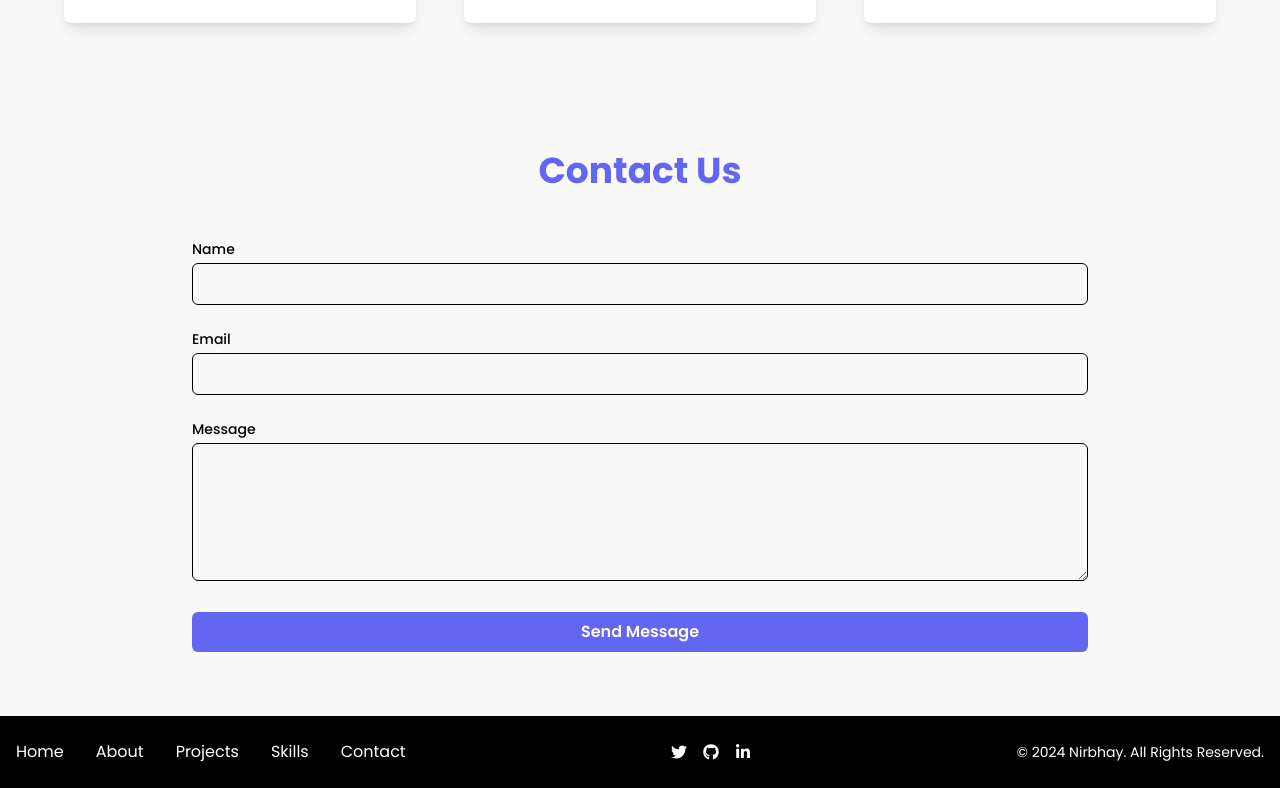
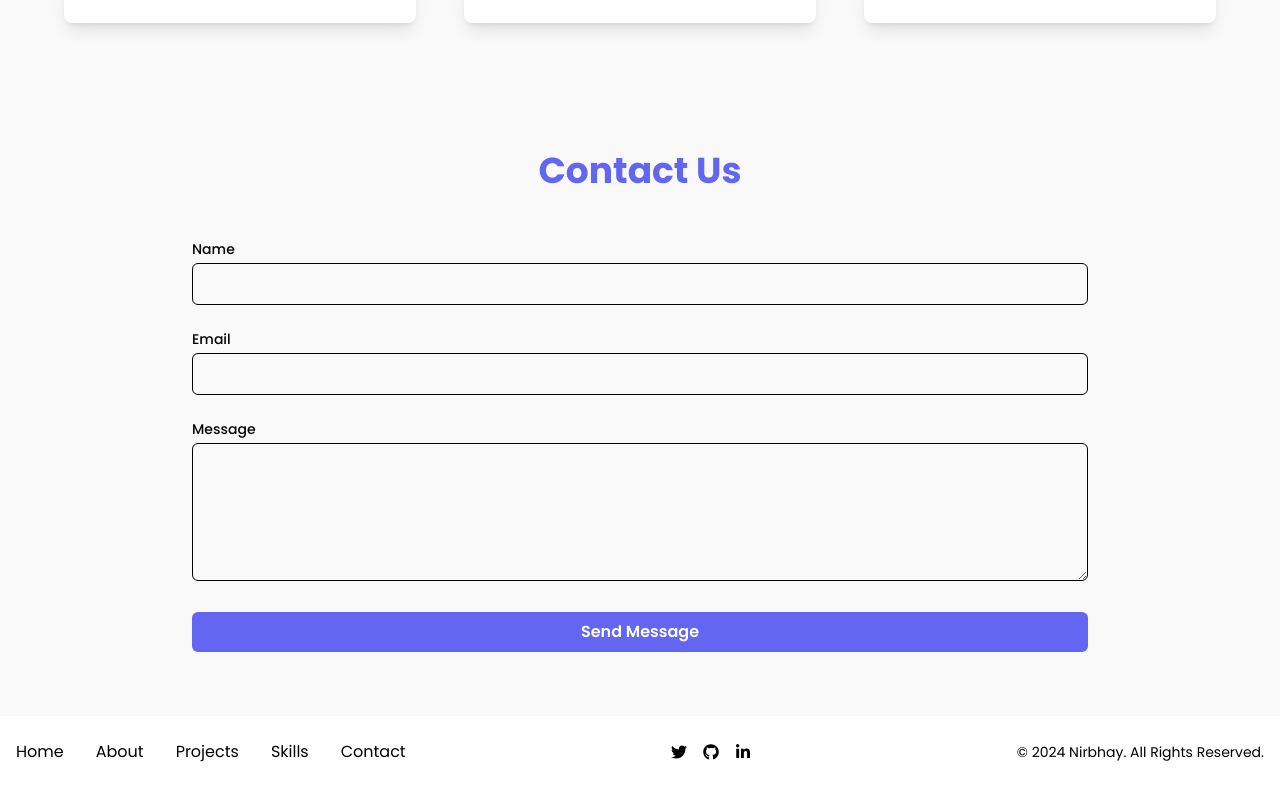
Before and after one commit to NirbhaySingh74/portfoio, a React (Vite) app: page / in a window 1280 px wide. Shown: the part 2592-3380 px from the top of the page. Built offline with nearby package versions, Linux system fonts and the light colour scheme.

Commit message:
Footer updated

```diff
--- a/src/components/Footer.tsx
+++ b/src/components/Footer.tsx
@@ -1,9 +1,15 @@
 import React from "react";
-import { FaTwitter, FaGithub, FaLinkedinIn } from "react-icons/fa"; // Social media icons
+import { FaTwitter, FaGithub, FaLinkedinIn } from "react-icons/fa";
 
 const Footer: React.FC = () => {
   return (
-    <footer className="w-full bg-black text-white py-6">
+    <footer
+      className="w-full py-6"
+      style={{
+        backgroundColor: "var(--card-background-color)",
+        color: "var(--text-color)",
+      }}
+    >
       <div className="container mx-auto px-4">
         <div className="flex flex-col md:flex-row justify-between items-center text-center md:text-left">
           <div className="mb-4 md:mb-0">
```
